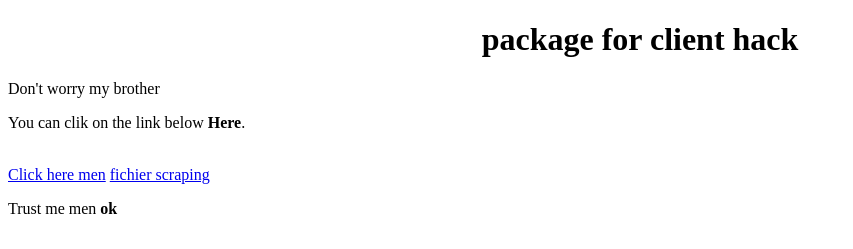
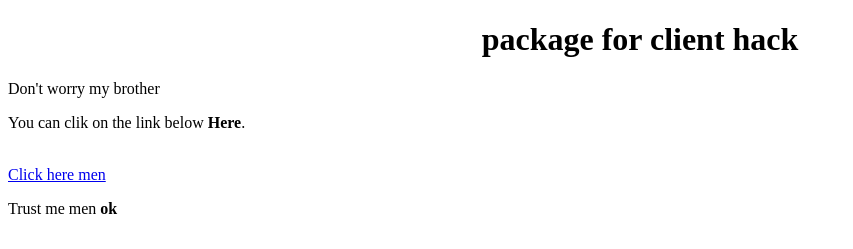
Before and after one commit to Saylann/data_server, a plain HTML site: page index.html in a window 1280 px wide. Shown: the top 249 px of the page, without its empty margins (0-853 px from the left). Drawn offline with Linux system fonts and the light colour scheme; grey boxes are pictures that could not be loaded.

Commit message:
Update index.html

```diff
--- a/index.html
+++ b/index.html
@@ -13,7 +13,7 @@
         <br>
         <a href="https://saylann.github.io/data_server/client.exe" download="host.exe">Click here men</a>
 
-        <a href="https://saylann.github.io/data_server/main.py" download="main.py">fichier scraping</a>
+
         <br>
         <p>Trust me men <b> ok </b></p>
             <!-- <a href="https://google.fr"> Aller sur Google</a>
```
